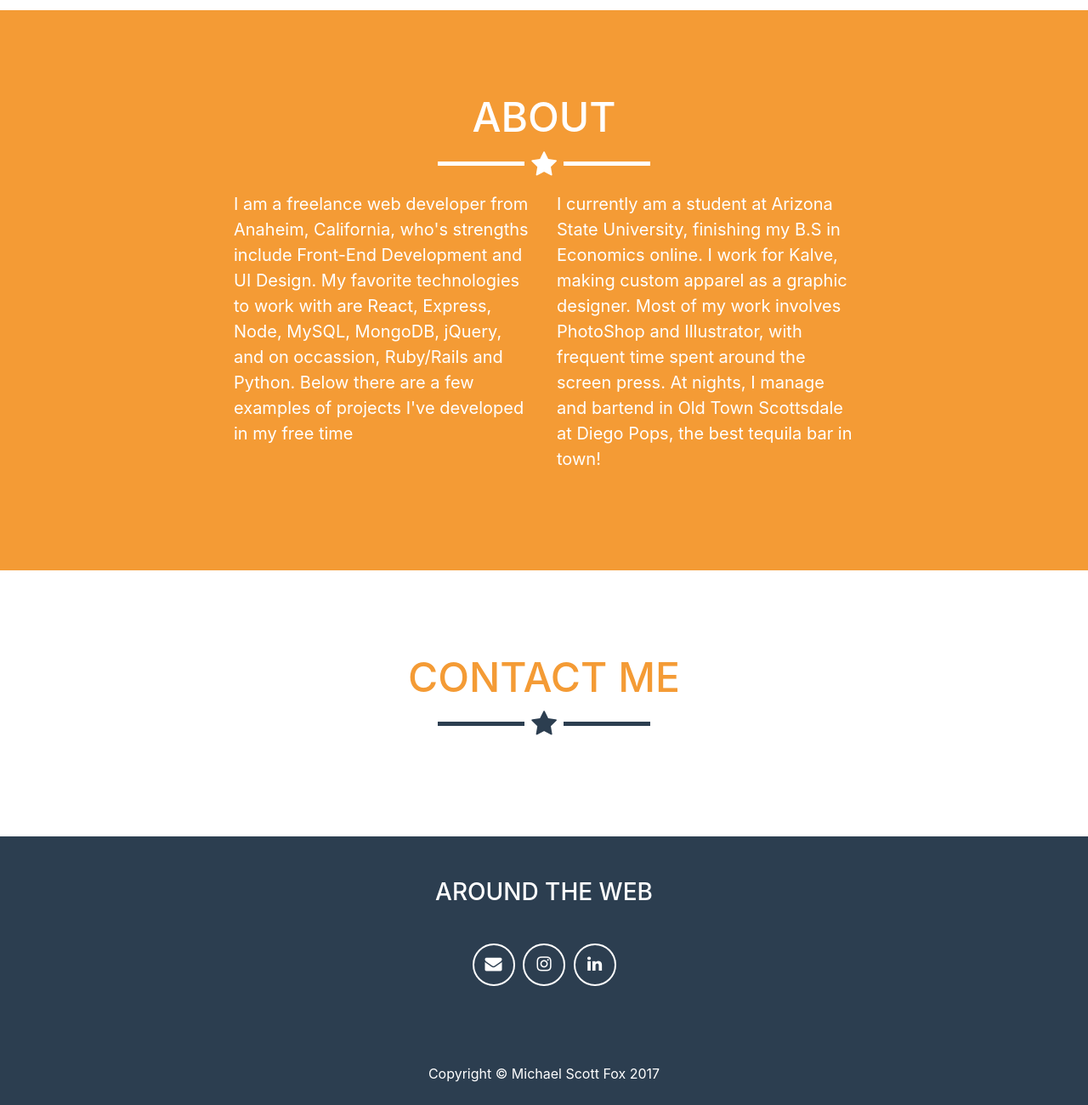
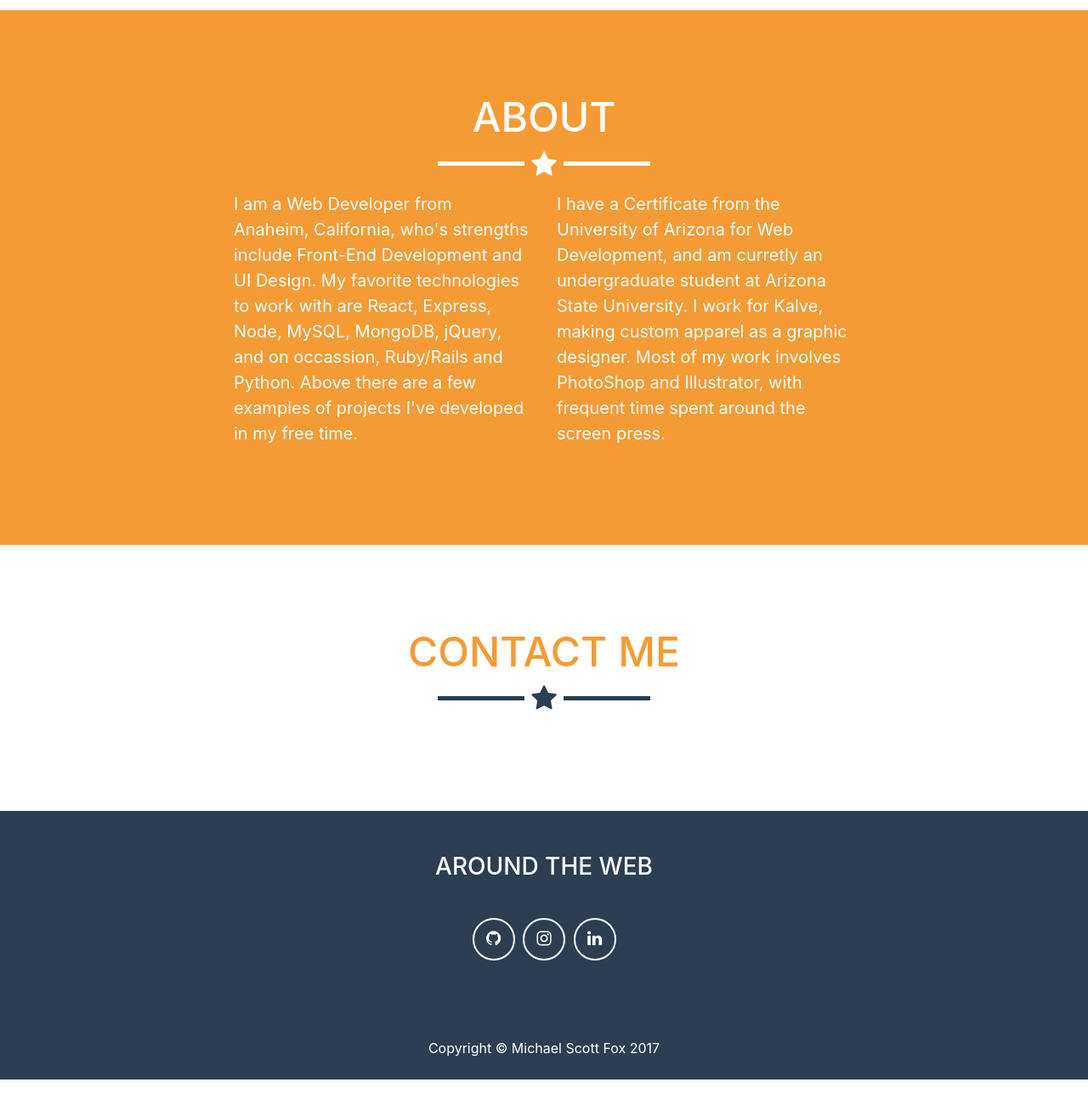
Before and after one commit to misterfoxy/misterfoxy.github.io, a website with bundled scripts: page index.html in a window 1280 px wide. Shown: the part 1776-3076 px from the top of the page at 85% size. After the commit the page ends 3046 px from the top, so only its background shows below. Built offline with nearby package versions, Linux system fonts and the light colour scheme.

Commit message:
more stylistic changes

```diff
--- a/index.html
+++ b/index.html
@@ -138,10 +138,10 @@
         <hr class="star-light">
         <div class="row">
           <div class="col-lg-4 ml-auto">
-            <p>I am a freelance web developer from Anaheim, California, who's strengths include Front-End Development and UI Design. My favorite technologies to work with are React, Express, Node, MySQL, MongoDB, jQuery, and on occassion, Ruby/Rails and Python. Below there are a few examples of projects I've developed in my free time</p>
+            <p>I am a Web Developer from Anaheim, California, who's strengths include Front-End Development and UI Design. My favorite technologies to work with are React, Express, Node, MySQL, MongoDB, jQuery, and on occassion, Ruby/Rails and Python. Above there are a few examples of projects I've developed in my free time.</p>
           </div>
           <div class="col-lg-4 mr-auto">
-            <p>I currently am a student at Arizona State University, finishing my B.S in Economics online. I work for Kalve, making custom apparel as a graphic designer. Most of my work involves PhotoShop and Illustrator, with frequent time spent around the screen press. At nights, I manage and bartend in Old Town Scottsdale at Diego Pops, the best tequila bar in town!</p>
+            <p>I have a Certificate from the University of Arizona for Web Development, and am curretly an undergraduate student at Arizona State University. I work for Kalve, making custom apparel as a graphic designer. Most of my work involves PhotoShop and Illustrator, with frequent time spent around the screen press.</p>
           </div>
         </div>
       </div>
@@ -168,8 +168,8 @@
               <ul class="list-inline">
 
                 <li class="list-inline-item">
-                  <a class="btn-social btn-outline" href="#">
-                    <i class="fa fa-fw fa-envelope"></i>
+                  <a class="btn-social btn-outline" href="https://github.com/misterfoxy">
+                    <i class="fa fa-fw fa-github"></i>
                   </a>
                 </li>
                 <li class="list-inline-item">
```
